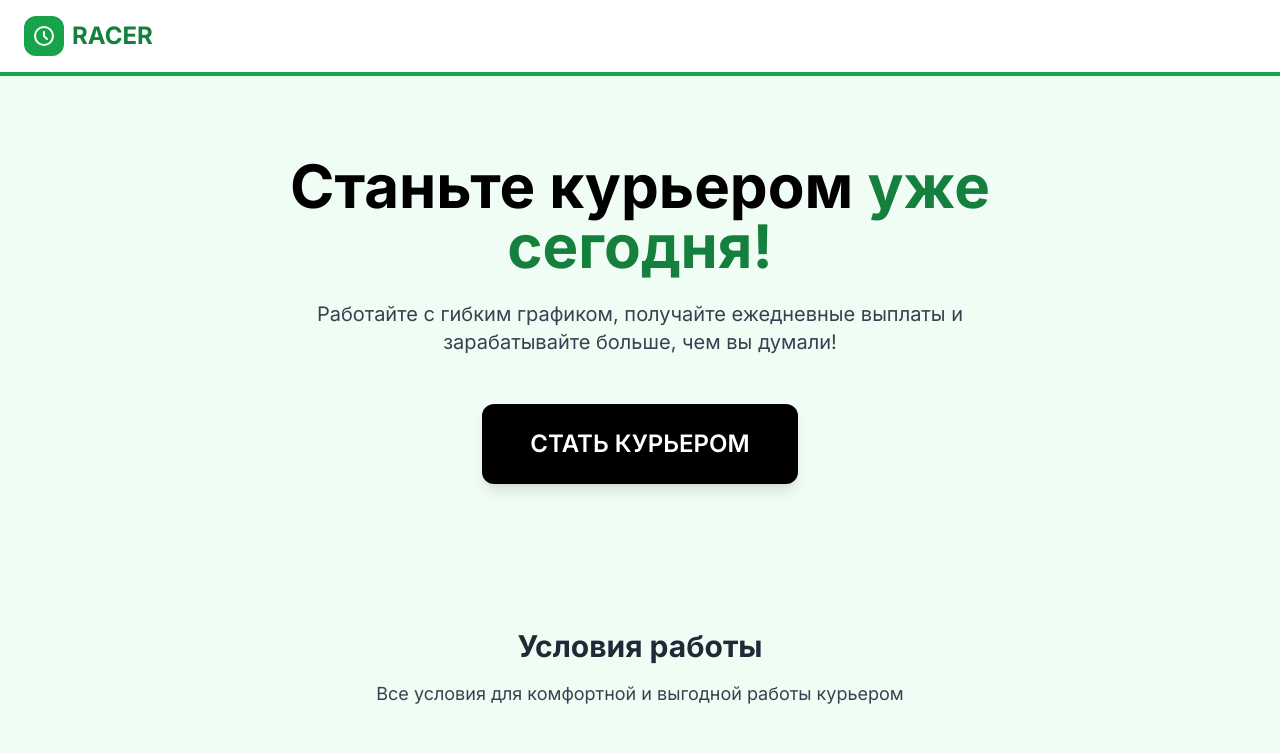
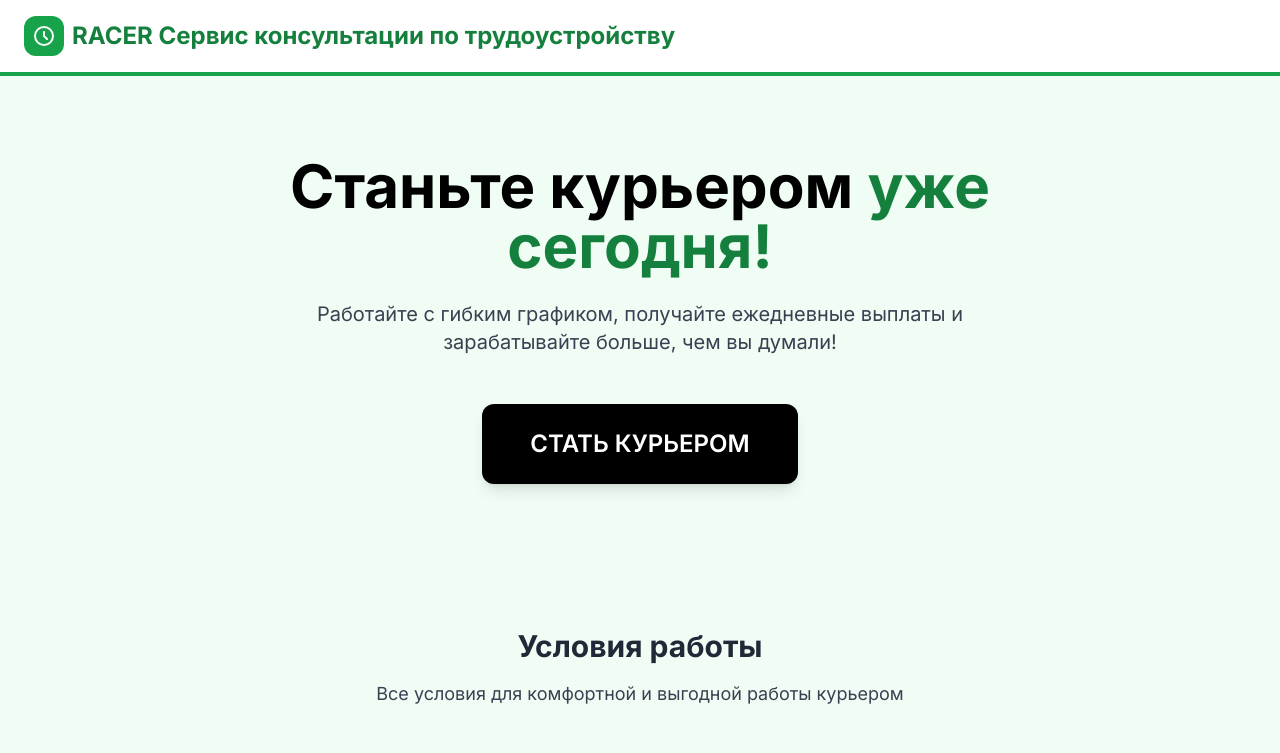
Before and after one commit to DgimiChe/DgimiChe.github.io, a plain HTML site: page index.html in a window 1280 px wide. Shown: the top 753 px of the page. Drawn offline with nearby package versions, Linux system fonts and the light colour scheme.

Commit message:
Update index.html

```diff
--- a/index.html
+++ b/index.html
@@ -3,7 +3,7 @@
 <head>
     <meta charset="UTF-8">
     <meta name="viewport" content="width=device-width, initial-scale=1.0">
-    <title>RACER - Стань курьером Яндекс Еды</title>
+    <title>RACER - консультации по трудоустройству курьером</title>
     <script src="https://cdn.tailwindcss.com"></script>
     <link rel="stylesheet" href="https://cdnjs.cloudflare.com/ajax/libs/font-awesome/6.4.0/css/all.min.css">
     <style>
@@ -23,7 +23,7 @@
                         <path stroke-linecap="round" stroke-linejoin="round" stroke-width="2" d="M12 8v4l3 3m6-3a9 9 0 11-18 0 9 9 0 0118 0z" />
                     </svg>
                 </div>
-                <h1 class="text-2xl font-bold text-green-700">RACER</h1>
+                <h1 class="text-2xl font-bold text-green-700">RACER Сервис консультации по трудоустройству</h1>
             </div>
         </div>
     </header>
```
